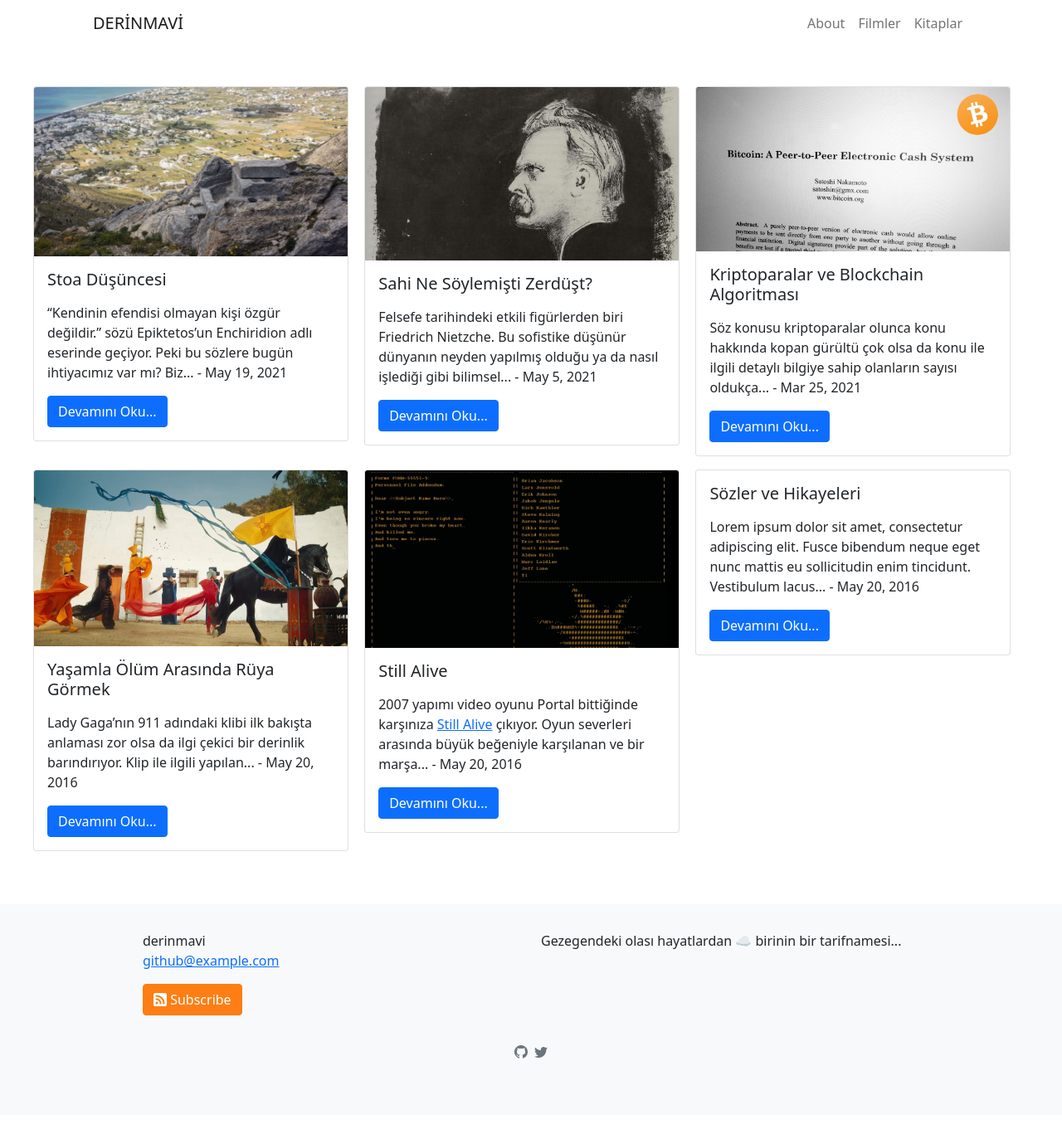
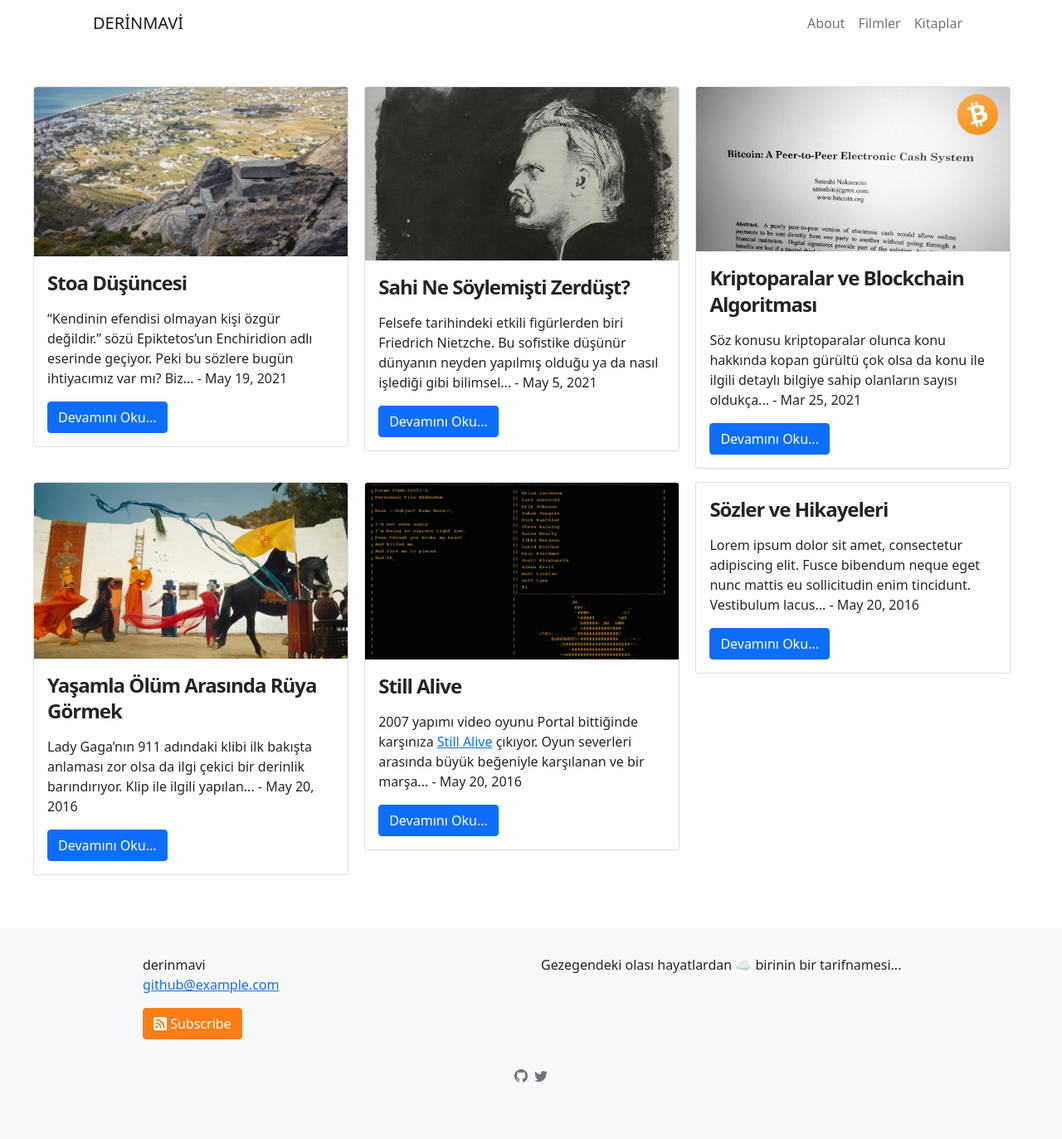
Before and after one commit to tozbulut/derinmavi.io, a Jekyll site: the page built from index.markdown, in a window 1280 px wide. Shown: the whole page at 83% size. Built offline with Jekyll 4.4.1, drawn with Linux system fonts in a browser that asks for light colours; before the commit the page ends 1344 px from its top, so only the background shows below that.

Commit message:
Update home.html

```diff
--- a/_layouts/home.html
+++ b/_layouts/home.html
@@ -26,7 +26,7 @@ layout: default2
         <div class="card" style="width: 23.75rem; margin-right: 1.2rem; margin-bottom: 1rem;">
   {%- if post.img -%}<a href="{{ post.url | relative_url }}" ><img src="{{ post.img }}" class="card-img-top" alt="{{ post.title | escape }}"></a>{%- endif -%}
   <div class="card-body">
-    <h5 class="card-title">{{ post.title | escape }}</h5>
+    <h5 class="card-title" style=" letter-spacing: -1px; font-size: 24px; line-height: 1.3; font-weight: 700; ">{{ post.title | escape }}</h5>
     {%- if site.excerpts.show -%}<p class="card-text">{{ post.excerpt | truncatewords:20 }} - {{ post.date | date: date_format }}</p>{%- endif -%}
     <a href="{{ post.url | relative_url }}" class="btn btn-primary">Devamını Oku...</a>
   </div>
```
